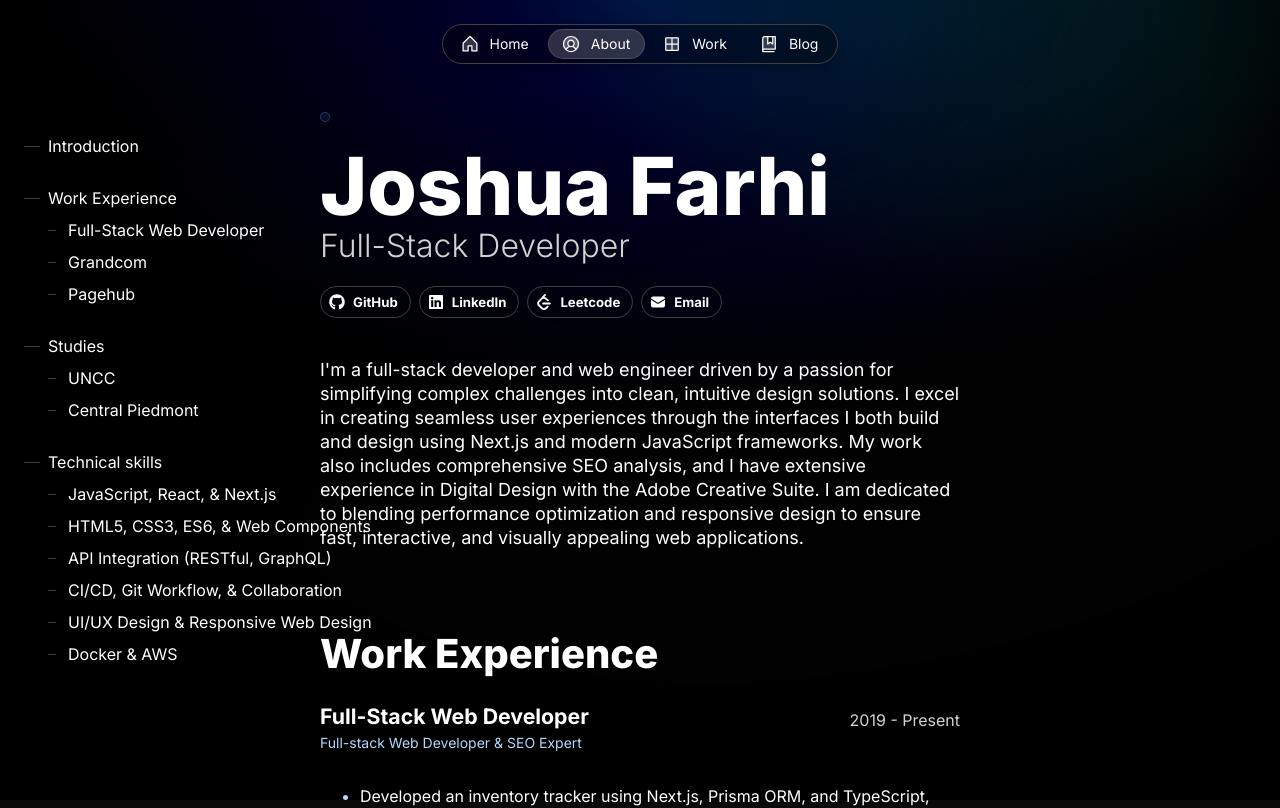
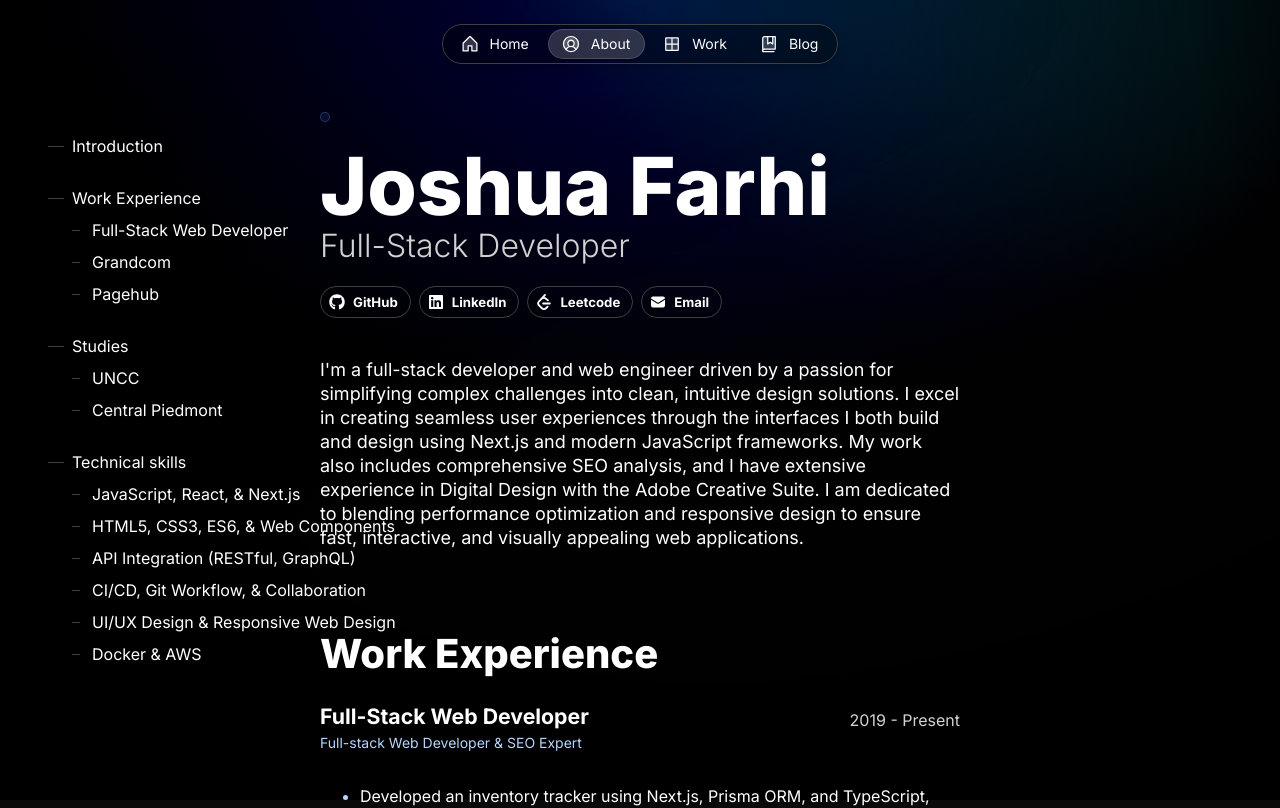
Before and after one commit to joshfarhi/current-dev-portfolio, a Next.js app: page /about in a window 1280 px wide. Shown: the top 808 px of the page. Built offline with nearby package versions, Linux system fonts and the light colour scheme.

Commit message:
Enhance About page layout with sidebar support and adjust Table of Contents styling

```diff
--- a/src/app/about/about.module.scss
+++ b/src/app/about/about.module.scss
@@ -15,3 +15,13 @@
         align-self: center;
     }
 }
+
+.mainContentWithSidebar {
+  margin-left: 0;
+}
+
+@media (--m) {
+  .mainContentWithSidebar {
+    margin-left: 240px;
+  }
+}
--- a/src/app/about/components/TableOfContents.tsx
+++ b/src/app/about/components/TableOfContents.tsx
@@ -37,14 +37,11 @@ const TableOfContents: React.FC<TableOfContentsProps> = ({ structure, about }) =
     return (
         <Flex
             style={{
-                left: '0',
-                top: '50%',
-                transform: 'translateY(-50%)',
                 whiteSpace: 'nowrap'
             }}
-            position="fixed"
             paddingLeft="24" gap="32"
-            direction="column" hide="s">
+            direction="column"
+            >
             {structure
                 .filter(section => section.display)
                 .map((section, sectionIndex) => (
--- a/src/app/about/page.tsx
+++ b/src/app/about/page.tsx
@@ -95,7 +95,9 @@ export default function About() {
             )}
             <Flex
                 fillWidth
-                mobileDirection="column" justifyContent="center">
+                mobileDirection="column" justifyContent="center"
+                className={styles.mainContentWithSidebar}
+            >
                 { about.avatar.display && (
                     <Flex
                         minWidth="160" paddingX="l" paddingBottom="xl" gap="m"
```
